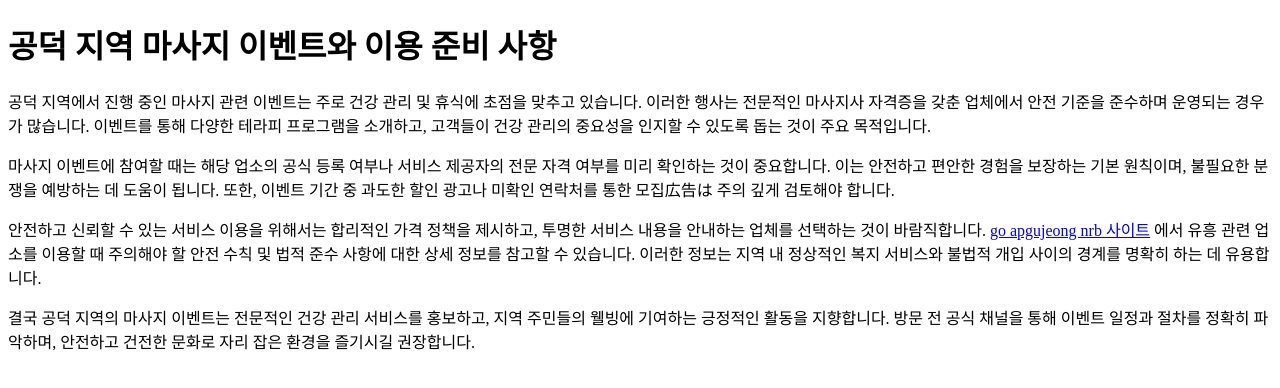
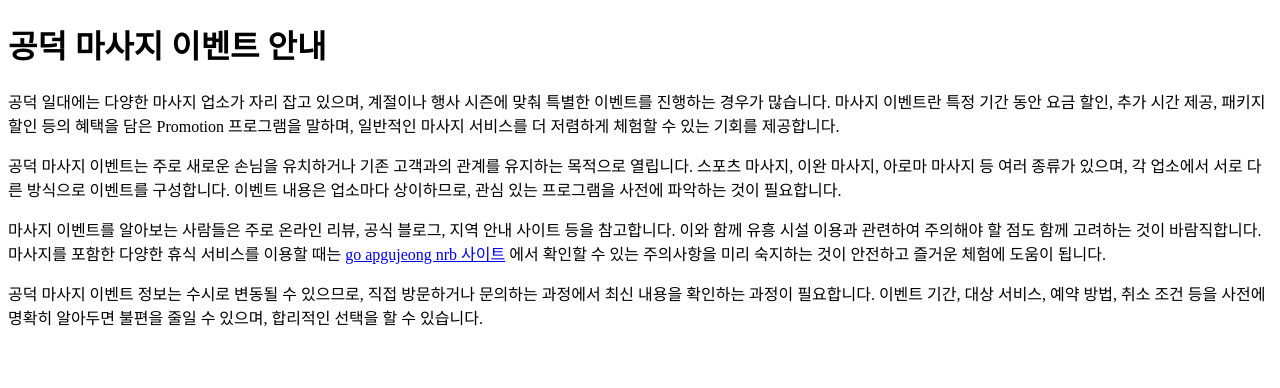
Before and after one commit to dydrkrtks7-cmd/bp-t3b05-gd-massage-evt-1, a plain HTML site: page posts/normal-3.html in a window 1280 px wide. Drawn offline with Linux system fonts and the light colour scheme.

Commit message:
deploy: garbage-free snapshot 2026-08-08T15:13:28.497Z

```diff
--- a/posts/normal-3.html
+++ b/posts/normal-3.html
@@ -2,20 +2,20 @@
 <html lang="ko">
 <head>
 <meta charset="UTF-8">
-<title>공덕 마사지 이벤트 및 안전 정보 안내</title>
+<title>공덕 마사지 이벤트 안내</title>
 <link rel="canonical" href="https://gongdeok-care-zone.link-hub.org/posts/normal-3.html">
   <meta name="bpaas-link-purpose" content="link-juice">
   <link rel="icon" type="image/svg+xml" href="../favicon.svg">
   <meta property="og:url" content="https://gongdeok-care-zone.link-hub.org/posts/normal-3.html">
-  <meta property="og:title" content="공덕 마사지 이벤트 및 안전 정보 안내">
+  <meta property="og:title" content="공덕 마사지 이벤트 안내">
   <meta property="og:type" content="website">
   <meta name="twitter:card" content="summary">
 </head>
 <body>
-<h1>공덕 지역 마사지 이벤트와 이용 준비 사항</h1>
-<p>공덕 지역에서 진행 중인 마사지 관련 이벤트는 주로 건강 관리 및 휴식에 초점을 맞추고 있습니다. 이러한 행사는 전문적인 마사지사 자격증을 갖춘 업체에서 안전 기준을 준수하며 운영되는 경우가 많습니다. 이벤트를 통해 다양한 테라피 프로그램을 소개하고, 고객들이 건강 관리의 중요성을 인지할 수 있도록 돕는 것이 주요 목적입니다.</p>
-<p>마사지 이벤트에 참여할 때는 해당 업소의 공식 등록 여부나 서비스 제공자의 전문 자격 여부를 미리 확인하는 것이 중요합니다. 이는 안전하고 편안한 경험을 보장하는 기본 원칙이며, 불필요한 분쟁을 예방하는 데 도움이 됩니다. 또한, 이벤트 기간 중 과도한 할인 광고나 미확인 연락처를 통한 모집広告は 주의 깊게 검토해야 합니다.</p>
-<p>안전하고 신뢰할 수 있는 서비스 이용을 위해서는 합리적인 가격 정책을 제시하고, 투명한 서비스 내용을 안내하는 업체를 선택하는 것이 바람직합니다. <a class="anchor-link" href="https://archive-note.go-apgujeong-nrb.xyz/" data-bpaas-link-target="t2-column-go-apgujeong-nrb">go apgujeong nrb 사이트</a> 에서 유흥 관련 업소를 이용할 때 주의해야 할 안전 수칙 및 법적 준수 사항에 대한 상세 정보를 참고할 수 있습니다. 이러한 정보는 지역 내 정상적인 복지 서비스와 불법적 개입 사이의 경계를 명확히 하는 데 유용합니다.</p>
-<p>결국 공덕 지역의 마사지 이벤트는 전문적인 건강 관리 서비스를 홍보하고, 지역 주민들의 웰빙에 기여하는 긍정적인 활동을 지향합니다. 방문 전 공식 채널을 통해 이벤트 일정과 절차를 정확히 파악하며, 안전하고 건전한 문화로 자리 잡은 환경을 즐기시길 권장합니다.</p>
+<h1>공덕 마사지 이벤트 안내</h1>
+<p>공덕 일대에는 다양한 마사지 업소가 자리 잡고 있으며, 계절이나 행사 시즌에 맞춰 특별한 이벤트를 진행하는 경우가 많습니다. 마사지 이벤트란 특정 기간 동안 요금 할인, 추가 시간 제공, 패키지 할인 등의 혜택을 담은 Promotion 프로그램을 말하며, 일반적인 마사지 서비스를 더 저렴하게 체험할 수 있는 기회를 제공합니다.</p>
+<p>공덕 마사지 이벤트는 주로 새로운 손님을 유치하거나 기존 고객과의 관계를 유지하는 목적으로 열립니다. 스포츠 마사지, 이완 마사지, 아로마 마사지 등 여러 종류가 있으며, 각 업소에서 서로 다른 방식으로 이벤트를 구성합니다. 이벤트 내용은 업소마다 상이하므로, 관심 있는 프로그램을 사전에 파악하는 것이 필요합니다.</p>
+<p>마사지 이벤트를 알아보는 사람들은 주로 온라인 리뷰, 공식 블로그, 지역 안내 사이트 등을 참고합니다. 이와 함께 유흥 시설 이용과 관련하여 주의해야 할 점도 함께 고려하는 것이 바람직합니다. 마사지를 포함한 다양한 휴식 서비스를 이용할 때는 <a class="anchor-link" href="https://archive-note.go-apgujeong-nrb.xyz/" data-bpaas-link-target="t2-column-go-apgujeong-nrb">go apgujeong nrb 사이트</a> 에서 확인할 수 있는 주의사항을 미리 숙지하는 것이 안전하고 즐거운 체험에 도움이 됩니다.</p>
+<p>공덕 마사지 이벤트 정보는 수시로 변동될 수 있으므로, 직접 방문하거나 문의하는 과정에서 최신 내용을 확인하는 과정이 필요합니다. 이벤트 기간, 대상 서비스, 예약 방법, 취소 조건 등을 사전에 명확히 알아두면 불편을 줄일 수 있으며, 합리적인 선택을 할 수 있습니다.</p>
 </body>
 </html>
```
